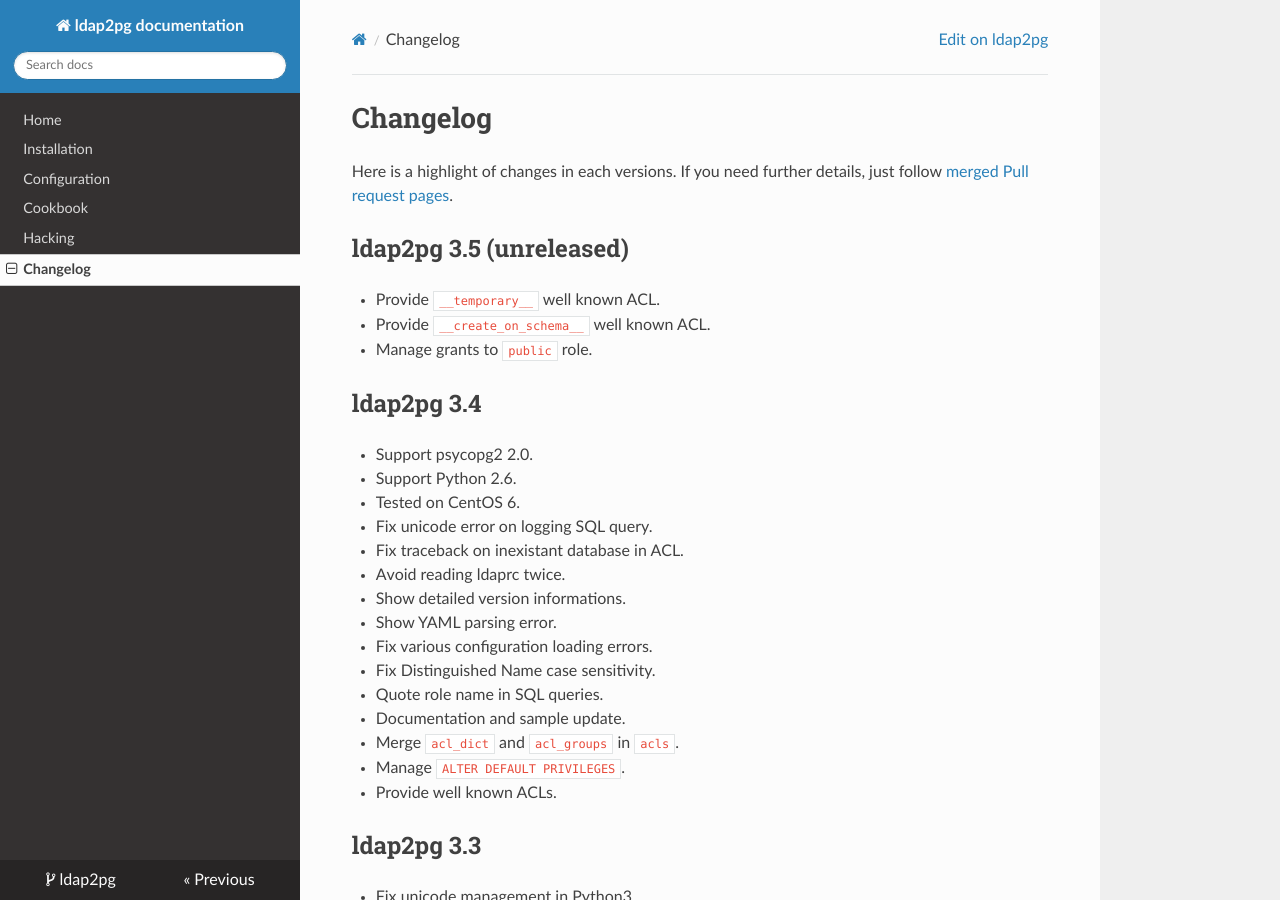
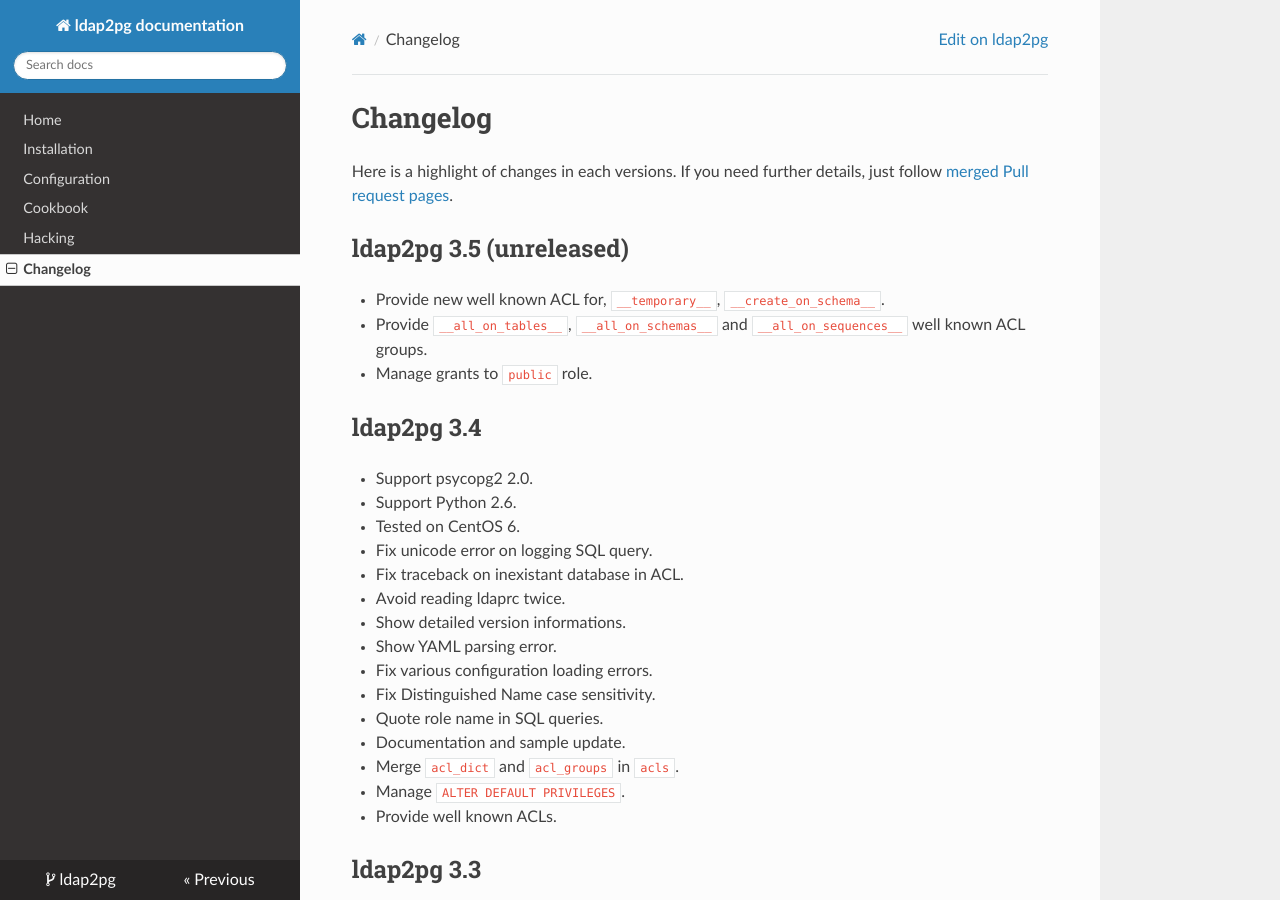
Before and after one commit to dalibo/ldap2pg, an MkDocs documentation site: the page built from docs/changelog.md, in a window 1280 px wide and 900 px high. Built offline with MkDocs 1.6.1, drawn with Linux system fonts in a browser that asks for light colours; nearby versions of some CDN libraries; old or Windows-style settings are respelled for this version of MkDocs.

Commit message:
Add __all_on_schemas__

```diff
--- a/docs/changelog.md
+++ b/docs/changelog.md
@@ -10,8 +10,9 @@
 
 # ldap2pg 3.5 (unreleased)
 
-- Provide `__temporary__` well known ACL.
-- Provide `__create_on_schema__` well known ACL.
+- Provide new well known ACL for, `__temporary__`, `__create_on_schema__`.
+- Provide `__all_on_tables__`, `__all_on_schemas__` and `__all_on_sequences__`
+  well known ACL groups.
 - Manage grants to `public` role.
 
 
```
Also changed, not shown: 1 other file.
